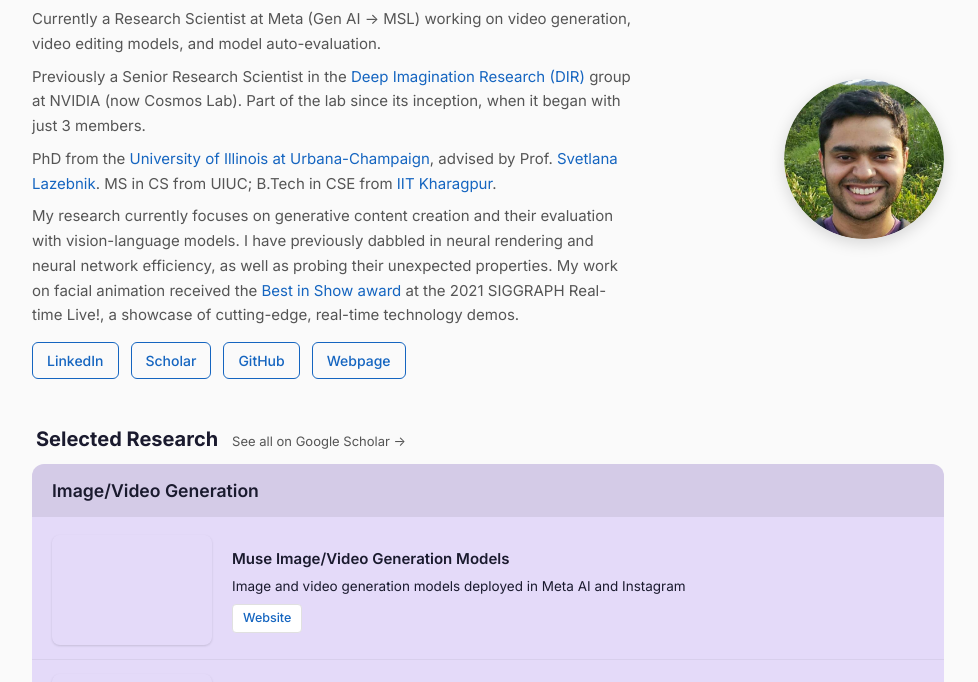
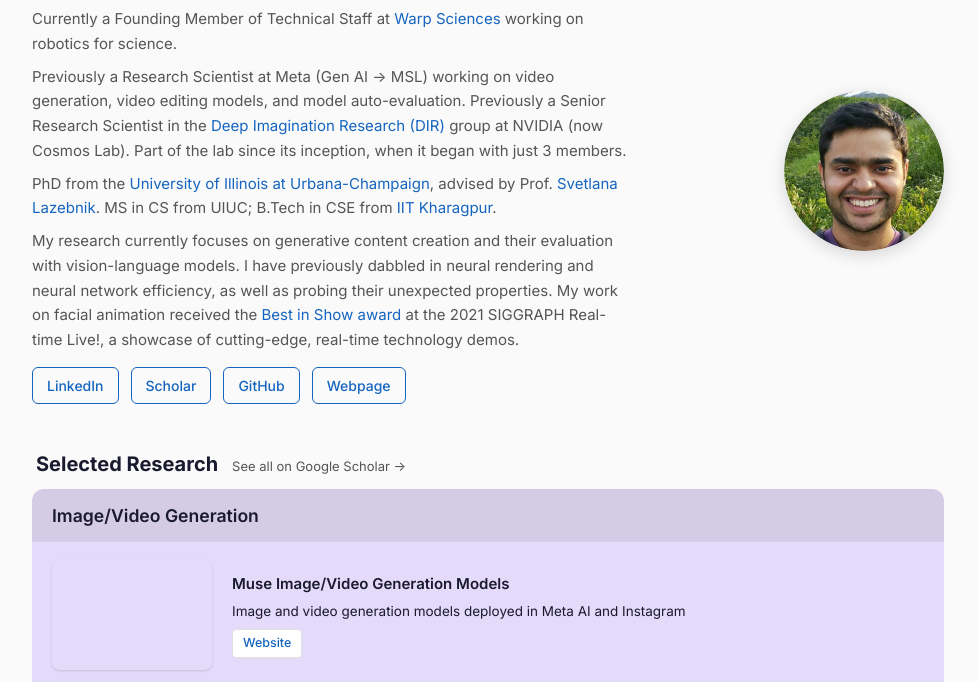
Before and after one commit to arunmallya/arunmallya.github.io, a plain HTML site: page index.html in a window 1280 px wide. Shown: the part 109-791 px from the top of the page, without its empty margins (152-1130 px from the left). Drawn offline with Linux system fonts and the light colour scheme; grey boxes are pictures that could not be loaded.

Commit message:
Update index.html

```diff
--- a/index.html
+++ b/index.html
@@ -366,9 +366,10 @@
             <div class="hero-text">
                 <h1>Arun Mallya</h1>
                 <p>
-                    Currently a Research Scientist at Meta (Gen AI → MSL) working on video generation, video editing models, and model auto-evaluation.
+                    Currently a Founding Member of Technical Staff at <a target="_blank" href="https://warp.xyz/">Warp Sciences</a> working on robotics for science.
                 </p>
                 <p>
+                    Previously a Research Scientist at Meta (Gen AI → MSL) working on video generation, video editing models, and model auto-evaluation.
                     Previously a Senior Research Scientist in the
                     <a target="_blank" href="https://research.nvidia.com/labs/dir/">Deep Imagination Research (DIR)</a>
                     group at NVIDIA (now Cosmos Lab). Part of the lab since its inception, when it began with just 3 members.
```
